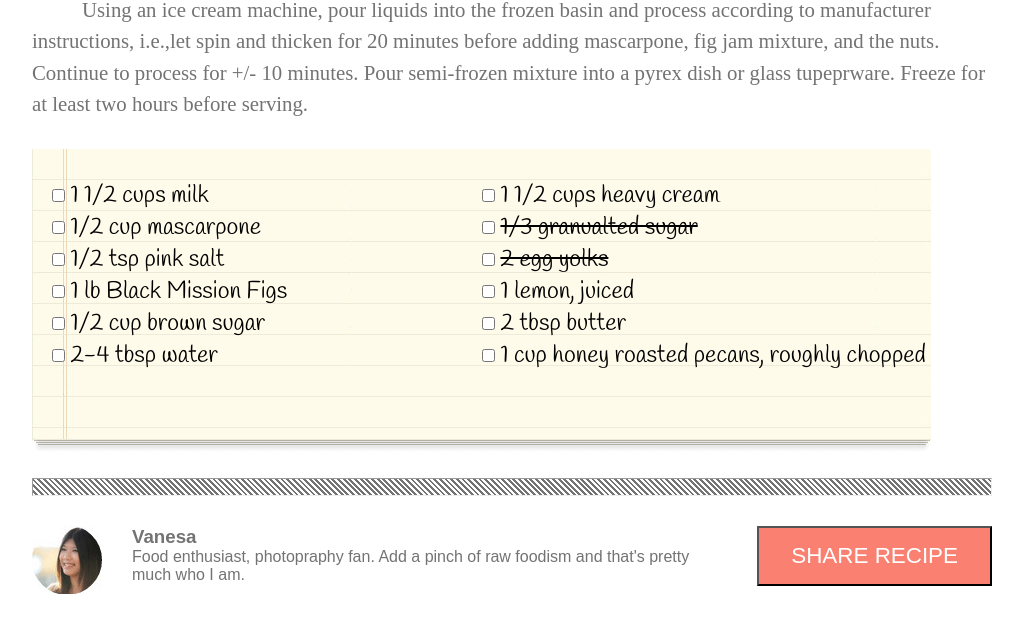
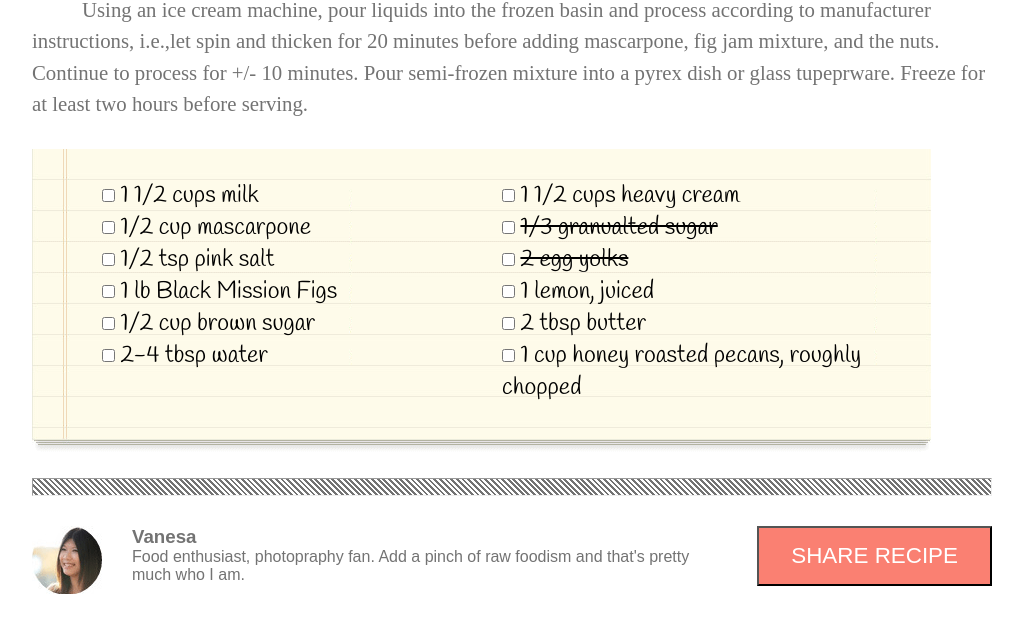
Before and after one commit to crystal-leesj/chocolate-pizza, a plain HTML site: page index.html in a window 1280 px wide. Shown: the part 1090-1722 px from the top of the page, without its empty margins (128-1151 px from the left). Drawn offline with Linux system fonts and the light colour scheme; a web font is replaced by a local one.

Commit message:
fix minor padding issue

```diff
--- a/css/style.css
+++ b/css/style.css
@@ -122,13 +122,14 @@ main h3 span {
 
 #first-list {
   margin-left: 20px;
+  padding-left: 50px;
 }
 
 #list #second-list {
   position: absolute;
   z-index: 999;
   margin: 0 auto;
-  left: 450px;
+  left: 470px;
   right: 0;
   top: 0;
 }
```
